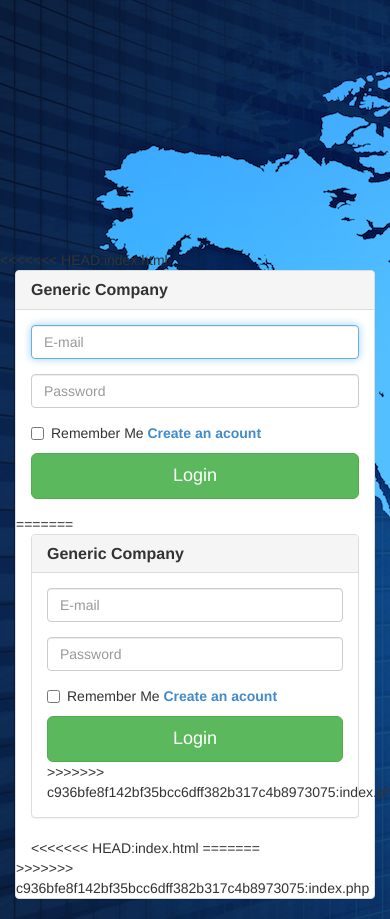
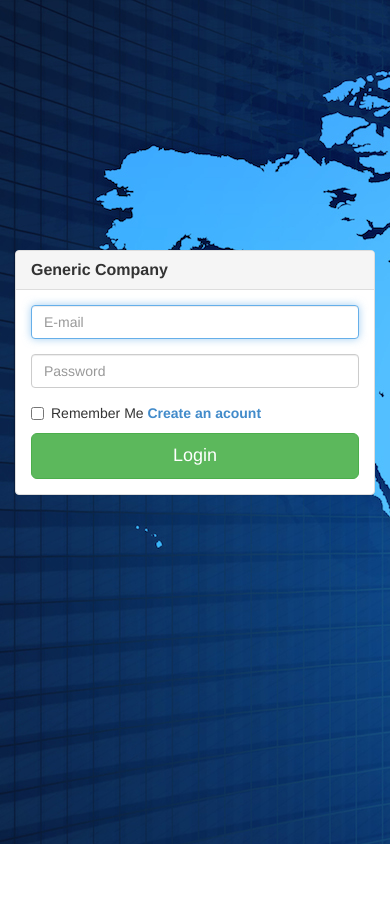
Before and after one commit to starbuck93/WD2-project1, a PHP site: page /WD2-project1/ in a window 390 px wide; the page is wider, and only the part inside the window is pictured. After the commit the page ends 844 px from the top of that part, so only its background shows below. Run offline with PHP 8.4, Linux system fonts and the light colour scheme; some libraries are stand-ins or nearby versions.

Commit message:
Update index.php
fixed merge errors

```diff
--- a/index.php
+++ b/index.php
@@ -61,37 +61,6 @@ if($action == "login_user")
 	</head>
 	<body background="bg.jpg" style="margin-top:250px">
 <!--login modal-->
-<<<<<<< HEAD:index.html
-
-    <div class="container">
-            <div class="row">
-                <div class="col-md-4 col-md-offset-4">
-                    <div class="panel panel-default">
-                        <div class="panel-heading">
-                            <h3 class="panel-title" ><strong>Generic Company</strong></h3>
-                        </div>
-                        <div class="panel-body">
-                            <form role="form">
-                                <fieldset>
-                                    <div class="form-group">
-                                        <input class="form-control" placeholder="E-mail" name="email" type="email" autofocus>
-                                    </div>
-                                    <div class="form-group">
-                                        <input class="form-control" placeholder="Password" name="password" type="password" value="">
-                                    </div>
-                                    <div class="checkbox">
-                                        <label>
-                                            <input name="remember" type="checkbox" value="Remember Me">Remember Me
-                                        </label>
-
-                                        <a href="#"><b>Create an acount</b></a>
-                                    </div>
-                                    <!-- Change this to a button or input when using this as a form -->
-                                    <a href="portal/index.html" class="btn btn-lg btn-success btn-block">Login</a>
-                                </fieldset>
-                            </form>
-                        </div>
-=======
 <div class="container">
         <div class="row">
             <div class="col-md-4 col-md-offset-4">
@@ -120,22 +89,14 @@ if($action == "login_user")
                                 <button class="btn btn-lg btn-success btn-block">Login</button>
                             </fieldset>
                         </form>
->>>>>>> c936bfe8f142bf35bcc6dff382b317c4b8973075:index.php
                     </div>
                 </div>
             </div>
         </div>
-<<<<<<< HEAD:index.html
-    	<!-- script references -->
-    		<script src="//ajax.googleapis.com/ajax/libs/jquery/2.0.2/jquery.min.js"></script>
-    		<script src="js/bootstrap.min.js"></script>
 
-
-=======
     </div>
 	<!-- script references -->
 		<script src="http://ajax.googleapis.com/ajax/libs/jquery/2.0.2/jquery.min.js"></script>
 		<script src="js/bootstrap.min.js"></script>
->>>>>>> c936bfe8f142bf35bcc6dff382b317c4b8973075:index.php
 	</body>
 </html>
```
